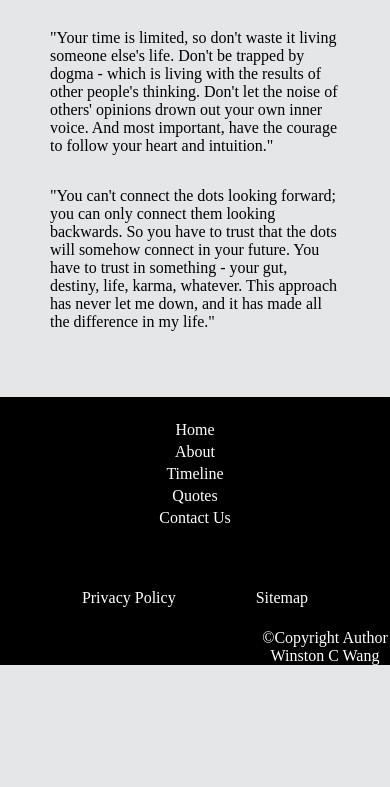
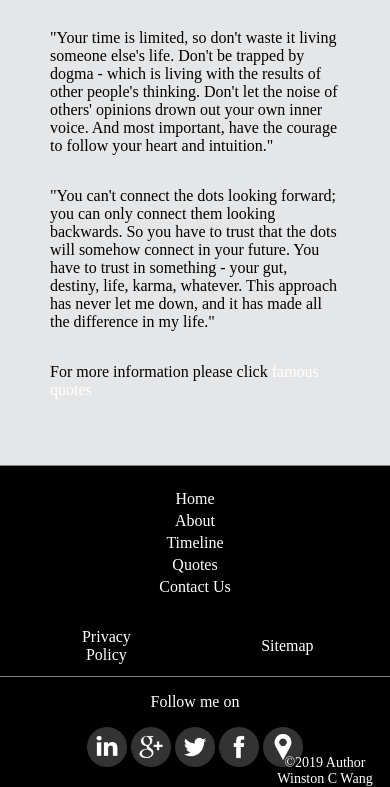
Before and after one commit to winstoncwang/Tribute-Page-Steve-Jobs--Project-1, a plain HTML site: page index.html in a window 390 px wide. Shown: the part 2846-3633 px from the top of the page. Before the commit the page ends 3511 px from the top, so only its background shows below. Drawn offline with Linux system fonts and the light colour scheme.

Commit message:
Version 0.0.4.4
Social media icon added.
Updated footer section

Future improvement:
improve the responsiveness of the nav bar.
change the dimensions of the images within the about section.

```diff
--- a/index.html
+++ b/index.html
@@ -121,6 +121,8 @@
 
               <p>"You can't connect the dots looking forward; you can only connect them looking backwards. So you have to trust that the dots will somehow connect in your future. You have to trust in something - your gut, destiny, life, karma, whatever. This approach has never let me down, and it has made all the difference in my life."</p>
 
+              <p>For more information please click <a href="http://wisdomquotes.com/steve-jobs-quotes/" id=tribute-link target="_blank">famous quotes</a></p>
+
           </div>
       </section>
     </div>
@@ -138,7 +140,16 @@
          <a href="">Privacy Policy</a>
          <a href="">Sitemap</a>
      </div>
-     <span>&copy;Copyright Author Winston C Wang</span>
+     <div id="footer-icon">
+         <p>Follow me on</p>
+         <img src="social_svg/linkedin.png" id="social-icon">
+         <img src="social_svg/googleplus.png" id="social-icon">
+         <img src="social_svg/twittersocial.png" id="social-icon">
+         <img src="social_svg/facebook.png" id="social-icon">
+         <img src="social_svg/location.png" id="social-icon">
+     </div>
+
+     <span>&copy;2019 Author Winston C Wang</span>
  </footer>
 </body>
 
--- a/style.css
+++ b/style.css
@@ -89,6 +89,7 @@ a:hover{
     color:black !important;
     background-color: darkgrey;
     border-radius: 5px;
+    text-decoration:underline;
 }
 
 #img-caption{
@@ -260,13 +261,15 @@ h2{
     background-color:black;
     display:grid;
     grid-template-columns:1fr 1fr 1fr;
-    grid-template-rows:1fr 1fr;
+    grid-template-rows:152px 60px 50px 60px;
     color:white;
 }
 #footer-nav-container {
     grid-column:1/4;
     grid-row:1/2;
-    margin-top:20px;
+    padding:20px 0px;
+    border-top: 0.5px solid grey;
+
 }
 #footer-nav-container a{
     display:block;
@@ -281,16 +284,27 @@ h2{
     flex-direction:row;
     justify-content:center;
     align-items:center;
+    border-bottom:0.5px solid grey;
 }
 #bottom-footer a{
-    padding:0px 40px;
+    padding: 0 16vw ;
     text-decoration:none;
     color:white;
 }
 #footer span{
     grid-column:3/4;
-    grid-row:2/3;
-    align-self:
+    grid-row:4/5;
     font-size:14px;
-    place-self:end end;
+    place-self:end center;
 }
+#footer-icon{
+    grid-column:1/4;
+    grid-row:3/4;
+}
+#social-icon{
+    grid-column:1/4;
+    grid-row:3/4;
+    height:40px;
+    width:40px;
+    margin:0 auto;
+}
```
Also changed, not shown: social_svg/facebook.png (added), social_svg/googleplus.png (added), social_svg/iconfinder_facebook_4492723.svg (deleted), social_svg/iconfinder_instagram_4492724.svg (deleted), social_svg/iconfinder_linkedin_4492722.svg (deleted), social_svg/iconfinder_pinterest_4492721.svg (deleted), social_svg/iconfinder_skype_4492720.svg (deleted), social_svg/iconfinder_snapchat_4492718.svg (deleted), social_svg/iconfinder_twitter_4492727.svg (deleted), social_svg/iconfinder_whatsapp_4492726.svg (deleted), social_svg/iconfinder_youtube_4492725.svg (deleted), social_svg/linkedin.png (added), social_svg/location.png (added), social_svg/twittersocial.png (added).
